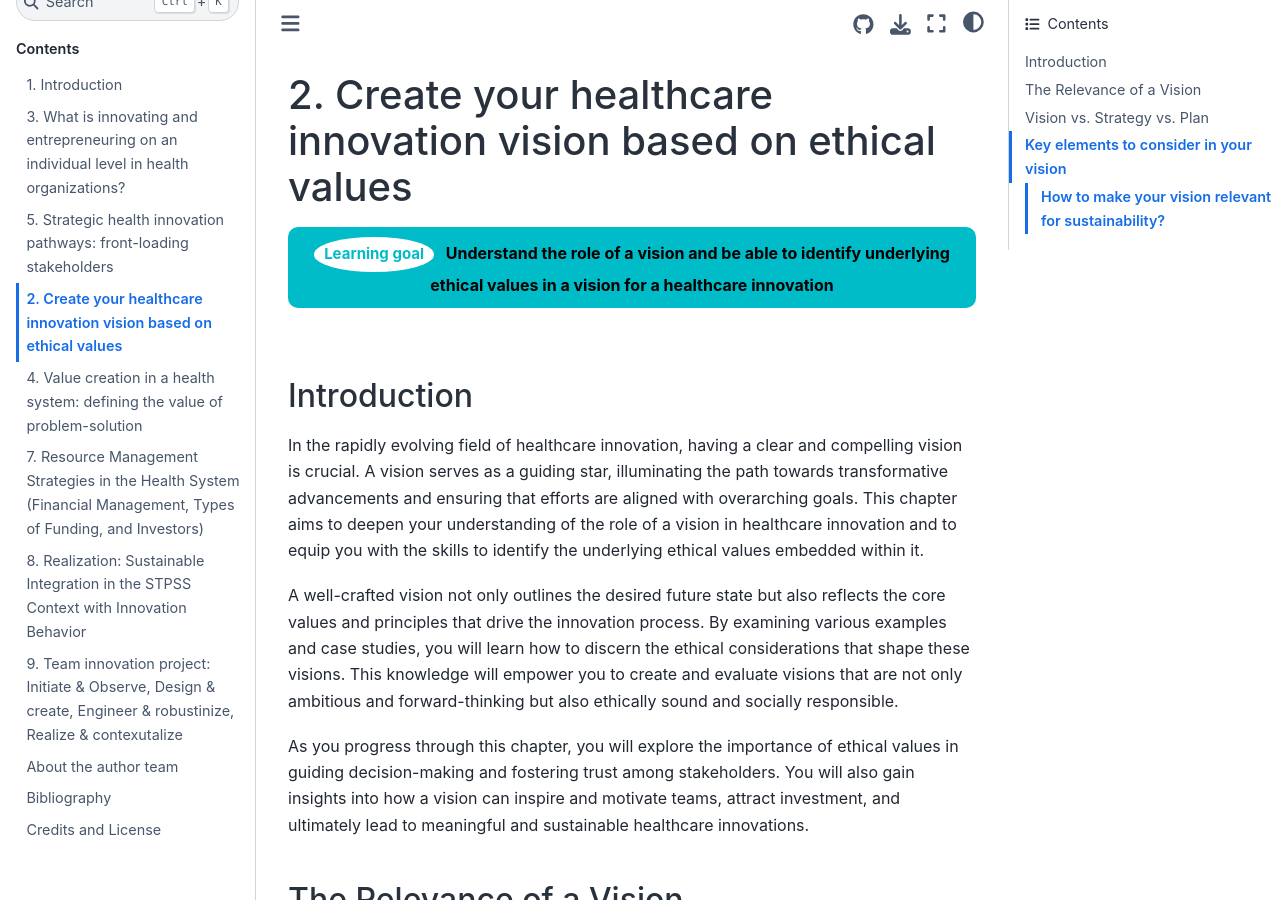
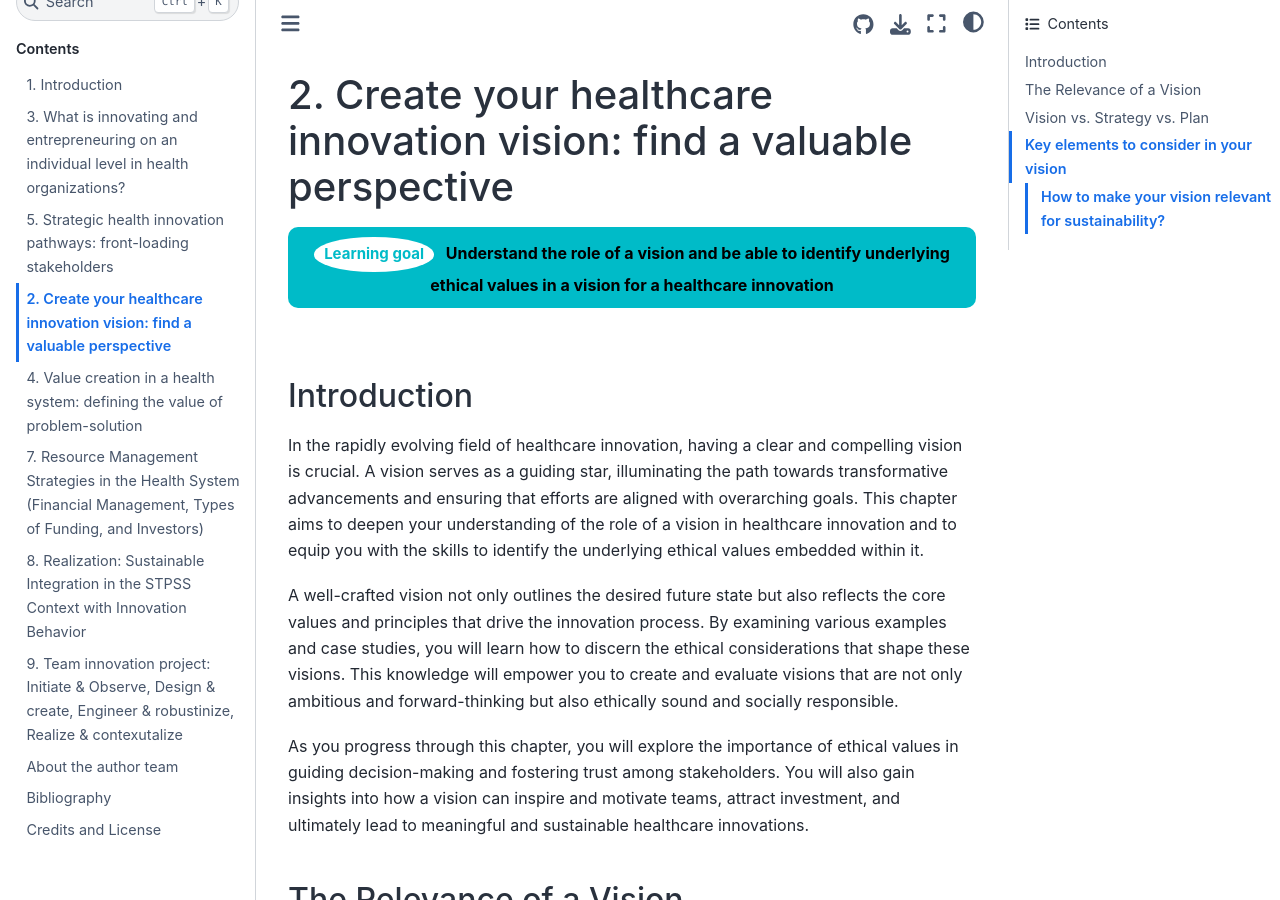
Before and after one commit to pietervandekerckhove/handbook-innovating-health, a Jupyter Book: the page built from book/chapters/05_new_creating_vision.md, in a window 1280 px wide and 900 px high. Built offline with Jupyter Book 1.0.4 settings and Sphinx 7.4.7 and the Sphinx Book theme 1.1.4, drawn with Linux system fonts in a browser that asks for light colours; comment, search, counter and statistics services are not loaded.

Commit message:
update titles

```diff
--- a/book/chapters/05_new_creating_vision.md
+++ b/book/chapters/05_new_creating_vision.md
@@ -1,4 +1,4 @@
-# 2. Create your healthcare innovation vision based on ethical values
+# 2. Create your healthcare innovation vision: find a valuable perspective
 
 <center>
   <div style="padding: 10px; background-color: #00BBC8; border-radius: 10px; display: inline-block; font-weight: bold; font-size: 16px; color: #000; position: relative;">
```
